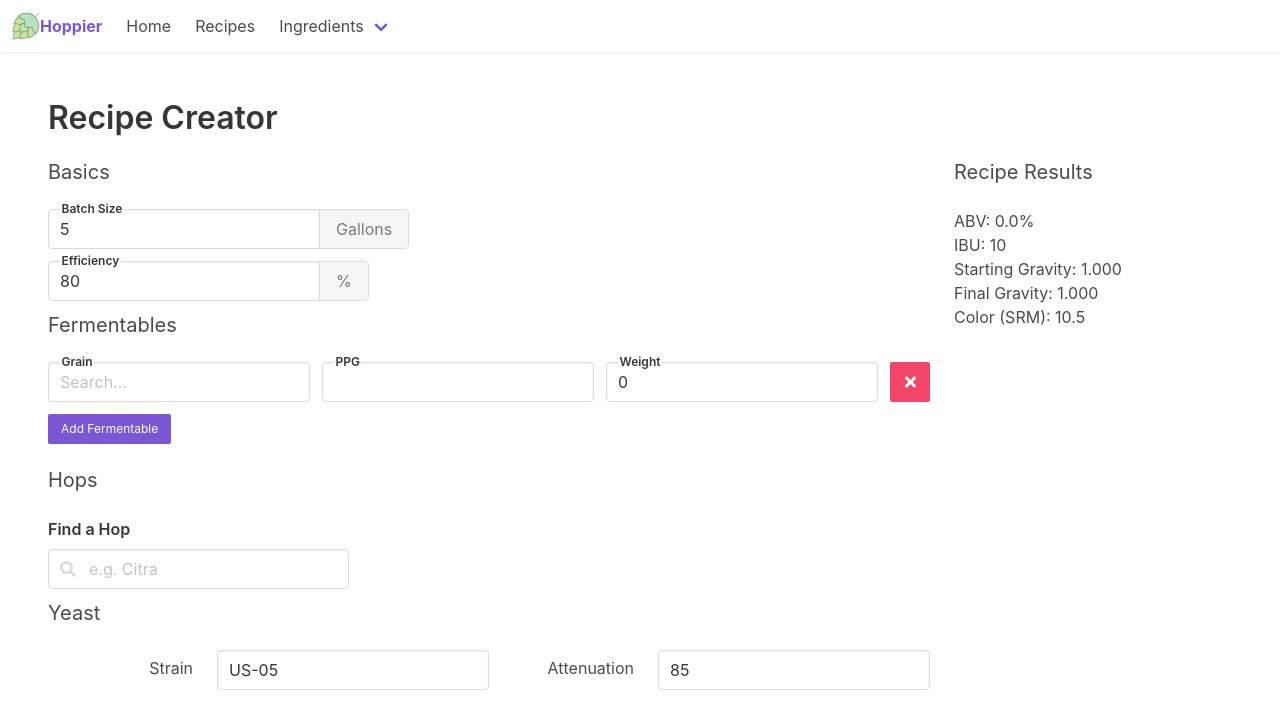
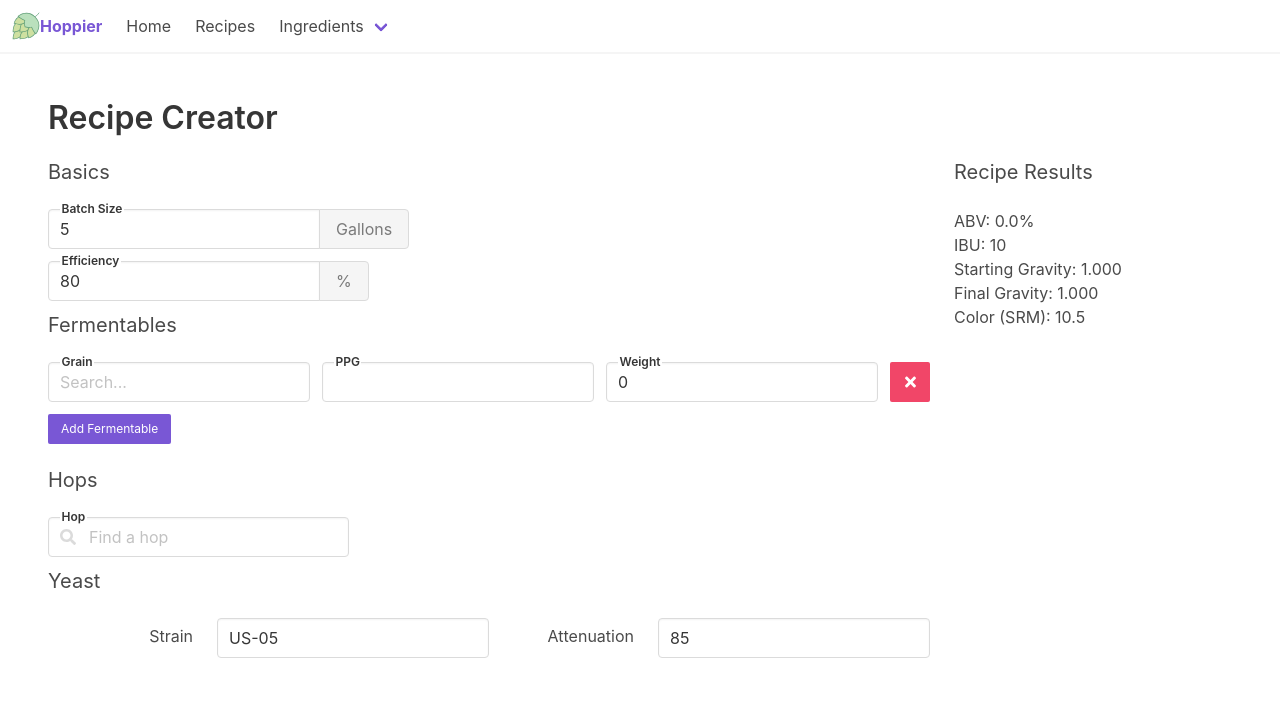
Before and after one commit to smithne/brew-calc-vue, a Vue app: page /recipes in a window 1280 px wide. Shown: the top 728 px of the page. Built offline with nearby package versions, Linux system fonts and the light colour scheme; no server answers.

Commit message:
replace hop search box on recipe create page with buefy version

```diff
--- a/src/views/recipes/RecipeHome.vue
+++ b/src/views/recipes/RecipeHome.vue
@@ -37,19 +37,22 @@
           <!-- ppg, amount -->
         </b-field>
 
+        <!-- update to buefy -->
         <div class="control">
           <button class="button is-primary is-small" @click="addFermentable">Add Fermentable</button>
           <br />
           <br />
         </div>
+
         <h2 class="subtitle">Hops</h2>
-        <div class="field is-horizontal is-grouped-centered is-grouped-multiline">
-          <b-field label="Find a Hop">
+
+        <b-field grouped>
+          <b-field label="Hop" label-position="on-border">
             <b-autocomplete
               v-model="hopName"
               :data="filteredHopArray"
               field="name"
-              placeholder="e.g. Citra"
+              placeholder="Find a hop"
               :open-on-focus="true"
               icon="search"
               clearable
@@ -58,7 +61,8 @@
               <template slot="empty">No results found</template>
             </b-autocomplete>
           </b-field>
-        </div>
+        </b-field>
+
         <h2 class="subtitle">Yeast</h2>
         <div class="field is-horizontal is-grouped-centered">
           <label class="field-label is-normal">Strain</label>
```
